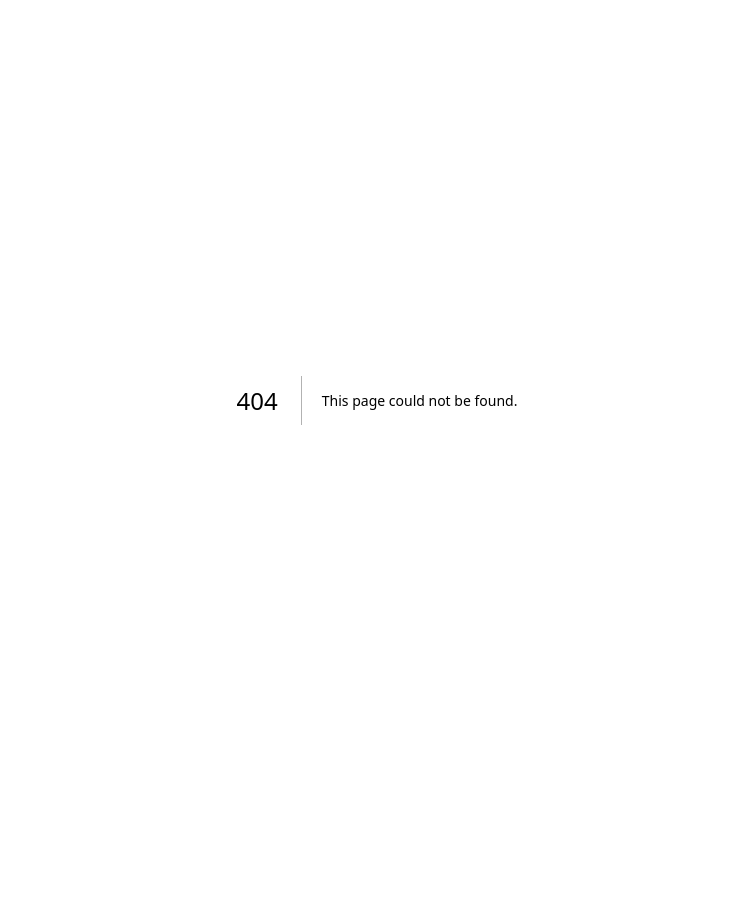
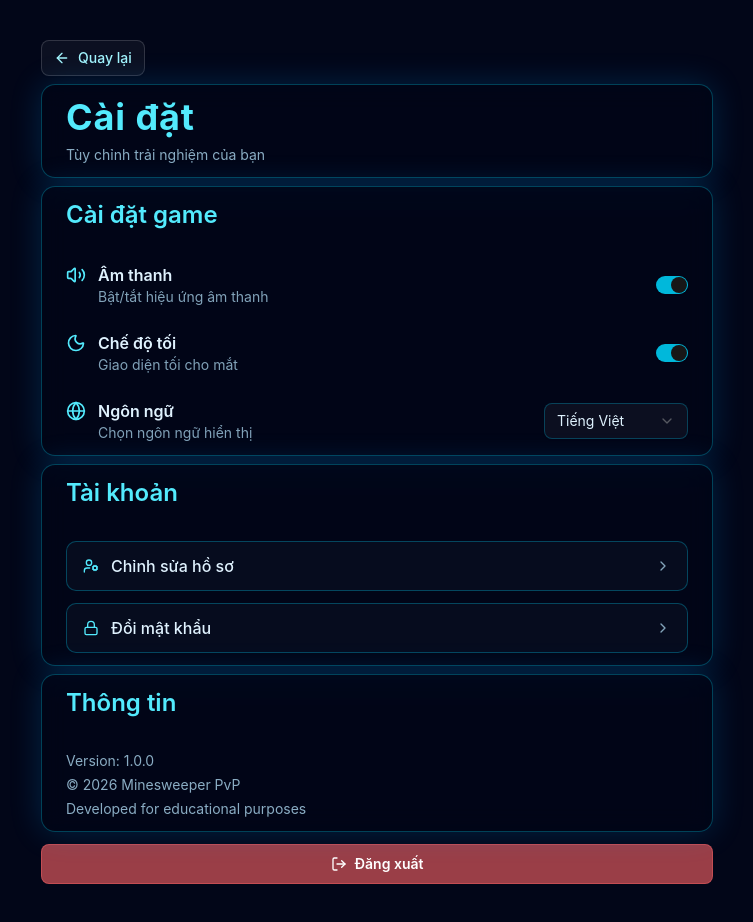
Before and after one commit to HoVietThang190704/fe-game, a Next.js app: page /dashboard/settings in a window 1280 px wide. Before the commit this address had no page. Shown: the whole page, without its empty margins (263-1016 px from the left). Before the commit the page ends 800 px from the top, so only its background shows below. Built offline with nearby package versions, Linux system fonts and the light colour scheme; no server answers.

Commit message:
feat: create UI settings

```diff
--- /dev/null
+++ b/src/app/(private)/dashboard/settings/page.tsx
@@ -0,0 +1,88 @@
+"use client";
+
+import React from "react";
+import { logout } from "@/src/lib/api/auth";
+  // Đăng xuất
+  const handleLogout = async () => {
+    try {
+      const refreshToken = localStorage.getItem("refreshToken");
+      if (!refreshToken) {
+        throw new Error("No refresh token found");
+      }
+      await logout(refreshToken);
+      localStorage.removeItem("accessToken");
+      localStorage.removeItem("refreshToken");
+      window.location.href = "/";
+    } catch (err: any) {
+      alert(err.message || "Đăng xuất thất bại");
+    }
+  };
+import Link from "next/link";
+import { useTheme } from "next-themes";
+import {
+  ArrowLeft,
+  ChevronRight,
+  Globe,
+  Lock,
+  LogOut,
+  Moon,
+  UserCog,
+  Volume2,
+} from "lucide-react";
+
+import { Button } from "@/src/components/ui/button";
+import { SettingsHeaderCard } from "@/components/dashboard/settings/SettingsHeaderCard";
+import { GameSettingsCard } from "@/components/dashboard/settings/GameSettingsCard";
+import { AccountSettingsCard } from "@/components/dashboard/settings/AccountSettingsCard";
+import { InfoCard } from "@/components/dashboard/settings/InfoCard";
+
+export default function SettingsPage() {
+  const { theme, setTheme } = useTheme();
+  const [mounted, setMounted] = React.useState(false);
+  const [soundEnabled, setSoundEnabled] = React.useState(true);
+  const [language, setLanguage] = React.useState("vi");
+
+  React.useEffect(() => {
+    setMounted(true);
+  }, []);
+
+  const darkModeEnabled = mounted ? theme !== "light" : true;
+
+  return (
+    <main className="justify-center py-10 px-4">
+      <div className="max-w-2xl mx-auto w-full gap-2 flex flex-col">
+        <Button
+          asChild
+          variant="outline"
+          className="w-fit border-cyan-500/30 bg-slate-900/50 text-cyan-200 hover:bg-cyan-500/10 hover:text-cyan-100"
+        >
+          <Link href="/dashboard" className="inline-flex items-center gap-2">
+            <ArrowLeft className="h-4 w-4" />
+            Quay lại
+          </Link>
+        </Button>
+
+        <SettingsHeaderCard />
+        <GameSettingsCard
+          soundEnabled={soundEnabled}
+          setSoundEnabled={setSoundEnabled}
+          darkModeEnabled={darkModeEnabled}
+          setTheme={setTheme}
+          language={language}
+          setLanguage={setLanguage}
+        />
+        <AccountSettingsCard />
+        <InfoCard />
+
+        <Button
+          variant="destructive"
+          className="mt-1 h-10 w-full border border-red-400/40 bg-red-600/90 text-sm font-semibold text-white hover:bg-red-600"
+          onClick={handleLogout}
+        >
+          <LogOut className="h-4 w-4" />
+          Đăng xuất
+        </Button>
+      </div>
+    </main>
+  );
+}
--- a/src/app/layout.tsx
+++ b/src/app/layout.tsx
@@ -1,6 +1,8 @@
 import type { Metadata } from "next";
 import { Geist, Geist_Mono } from "next/font/google";
 import "./globals.css";
+import React from "react";
+import { ThemeProvider } from "@/src/providers/ThemeProvider";
 
 const geistSans = Geist({
   variable: "--font-geist-sans",
@@ -13,8 +15,8 @@
 });
 
 export const metadata: Metadata = {
-  title: "Create Next App",
-  description: "Generated by create next app",
+  title: "Minesweeper PvP",
+  description: "Minesweeper PvP",
 };
 
 export default function RootLayout({
@@ -23,11 +25,11 @@
   children: React.ReactNode;
 }>) {
   return (
-    <html lang="en" className="dark">
-      <body
-        className={`${geistSans.variable} ${geistMono.variable} antialiased`}
-      >
-        {children}
+    <html lang="vi" suppressHydrationWarning>
+      <body className={`${geistSans.variable} ${geistMono.variable} antialiased`}>
+        <ThemeProvider attribute="class" defaultTheme="dark" enableSystem={false}>
+          {children}
+        </ThemeProvider>
       </body>
     </html>
   );
--- a/src/components/dashboard/DashboardNavbar.tsx
+++ b/src/components/dashboard/DashboardNavbar.tsx
@@ -1,6 +1,7 @@
 "use client";
 
 import React from "react";
+import Link from "next/link";
 import { Trophy, Bell, Settings2, Zap } from "lucide-react";
 
 export function DashboardNavbar() {
@@ -34,13 +35,13 @@
           <Bell className="h-5 w-5 fill-amber-400/10" />
         </button>
 
-        <button
+        <Link
+          href="/dashboard/settings"
           className="flex h-10 w-10 items-center justify-center rounded-xl border border-slate-700/30 bg-slate-900/40 text-slate-400 transition-all hover:bg-slate-800 hover:text-slate-200"
           aria-label="Settings"
-          type="button"
         >
           <Settings2 className="h-5 w-5" />
-        </button>
+        </Link>
       </div>
     </header>
   );
--- /dev/null
+++ b/src/components/dashboard/settings/AccountSettingsCard.tsx
@@ -0,0 +1,36 @@
+import { Card, CardHeader, CardTitle, CardContent } from "@/src/components/ui/card";
+import { UserCog, Lock, ChevronRight } from "lucide-react";
+import React from "react";
+
+export function AccountSettingsCard() {
+  return (
+    <Card className="border-cyan-400/30 bg-slate-950/40 py-3 text-sky-100 shadow-[0_0_32px_rgba(0,160,255,0.2)] backdrop-blur-md">
+      <CardHeader>
+        <CardTitle className="text-2xl text-cyan-300">Tài khoản</CardTitle>
+      </CardHeader>
+      <CardContent className="space-y-3">
+        <button
+          type="button"
+          className="flex w-full items-center justify-between rounded-lg border border-cyan-400/30 bg-slate-900/40 px-4 py-3 text-left hover:bg-cyan-500/10"
+        >
+          <span className="inline-flex items-center gap-3 font-medium">
+            <UserCog className="h-4 w-4 text-cyan-300" />
+            Chỉnh sửa hồ sơ
+          </span>
+          <ChevronRight className="h-4 w-4 text-sky-200/70" />
+        </button>
+
+        <button
+          type="button"
+          className="flex w-full items-center justify-between rounded-lg border border-cyan-400/30 bg-slate-900/40 px-4 py-3 text-left hover:bg-cyan-500/10"
+        >
+          <span className="inline-flex items-center gap-3 font-medium">
+            <Lock className="h-4 w-4 text-cyan-300" />
+            Đổi mật khẩu
+          </span>
+          <ChevronRight className="h-4 w-4 text-sky-200/70" />
+        </button>
+      </CardContent>
+    </Card>
+  );
+}
--- /dev/null
+++ b/src/components/dashboard/settings/GameSettingsCard.tsx
@@ -0,0 +1,82 @@
+import { Card, CardHeader, CardTitle, CardContent } from "@/src/components/ui/card";
+import { Switch } from "@/src/components/ui/switch";
+import { Select, SelectTrigger, SelectValue, SelectContent, SelectItem } from "@/src/components/ui/select";
+import { Volume2, Moon, Globe } from "lucide-react";
+import React from "react";
+
+interface GameSettingsCardProps {
+  soundEnabled: boolean;
+  setSoundEnabled: (enabled: boolean) => void;
+  darkModeEnabled: boolean;
+  setTheme: (theme: string) => void;
+  language: string;
+  setLanguage: (lang: string) => void;
+}
+
+export function GameSettingsCard({
+  soundEnabled,
+  setSoundEnabled,
+  darkModeEnabled,
+  setTheme,
+  language,
+  setLanguage,
+}: GameSettingsCardProps) {
+  return (
+    <Card className="border-cyan-400/30 bg-slate-950/40 py-3 text-sky-100 shadow-[0_0_32px_rgba(0,160,255,0.2)] backdrop-blur-md">
+      <CardHeader>
+        <CardTitle className="text-2xl text-cyan-300">Cài đặt game</CardTitle>
+      </CardHeader>
+      <CardContent className="space-y-6">
+        <div className="flex items-center justify-between gap-4">
+          <div className="flex items-start gap-3">
+            <Volume2 className="mt-0.5 h-5 w-5 text-cyan-300" />
+            <div>
+              <p className="font-semibold">Âm thanh</p>
+              <p className="text-sm text-sky-200/70">Bật/tắt hiệu ứng âm thanh</p>
+            </div>
+          </div>
+          <Switch
+            checked={soundEnabled}
+            onCheckedChange={setSoundEnabled}
+            className="data-[state=checked]:bg-cyan-500"
+          />
+        </div>
+
+        <div className="flex items-center justify-between gap-4">
+          <div className="flex items-start gap-3">
+            <Moon className="mt-0.5 h-5 w-5 text-cyan-300" />
+            <div>
+              <p className="font-semibold">Chế độ tối</p>
+              <p className="text-sm text-sky-200/70">Giao diện tối cho mắt</p>
+            </div>
+          </div>
+          <Switch
+            checked={darkModeEnabled}
+            onCheckedChange={(checked: boolean) => setTheme(checked ? "dark" : "light")}
+            className="data-[state=checked]:bg-cyan-500"
+          />
+        </div>
+
+        <div className="flex items-center justify-between gap-4">
+          <div className="flex items-start gap-3">
+            <Globe className="mt-0.5 h-5 w-5 text-cyan-300" />
+            <div>
+              <p className="font-semibold">Ngôn ngữ</p>
+              <p className="text-sm text-sky-200/70">Chọn ngôn ngữ hiển thị</p>
+            </div>
+          </div>
+
+          <Select value={language} onValueChange={setLanguage}>
+            <SelectTrigger className="w-36 border-cyan-500/30 bg-slate-900/50 text-sky-100">
+              <SelectValue placeholder="Chọn ngôn ngữ" />
+            </SelectTrigger>
+            <SelectContent className="border-cyan-500/30 bg-slate-900 text-sky-100">
+              <SelectItem value="vi">Tiếng Việt</SelectItem>
+              <SelectItem value="en">English</SelectItem>
+            </SelectContent>
+          </Select>
+        </div>
+      </CardContent>
+    </Card>
+  );
+}
--- /dev/null
+++ b/src/components/dashboard/settings/InfoCard.tsx
@@ -0,0 +1,17 @@
+import { Card, CardHeader, CardTitle, CardContent } from "@/src/components/ui/card";
+import React from "react";
+
+export function InfoCard() {
+  return (
+    <Card className="border-cyan-400/30 bg-slate-950/40 py-3 text-sky-100 shadow-[0_0_32px_rgba(0,160,255,0.2)] backdrop-blur-md">
+      <CardHeader>
+        <CardTitle className="text-2xl text-cyan-300">Thông tin</CardTitle>
+      </CardHeader>
+      <CardContent className="space-y-1 text-sm text-sky-200/75">
+        <p>Version: 1.0.0</p>
+        <p>© 2026 Minesweeper PvP</p>
+        <p>Developed for educational purposes</p>
+      </CardContent>
+    </Card>
+  );
+}
--- /dev/null
+++ b/src/components/dashboard/settings/SettingsHeaderCard.tsx
@@ -0,0 +1,15 @@
+import { Card, CardHeader, CardTitle, CardDescription } from "@/src/components/ui/card";
+import React from "react";
+
+export function SettingsHeaderCard() {
+  return (
+    <Card className="border-cyan-400/30 bg-slate-950/40 py-3 text-sky-100 shadow-[0_0_32px_rgba(0,160,255,0.2)] backdrop-blur-md">
+      <CardHeader>
+        <CardTitle className="text-4xl font-bold tracking-wide text-cyan-300">Cài đặt</CardTitle>
+        <CardDescription className="text-sky-200/75">
+          Tùy chỉnh trải nghiệm của bạn
+        </CardDescription>
+      </CardHeader>
+    </Card>
+  );
+}
```
